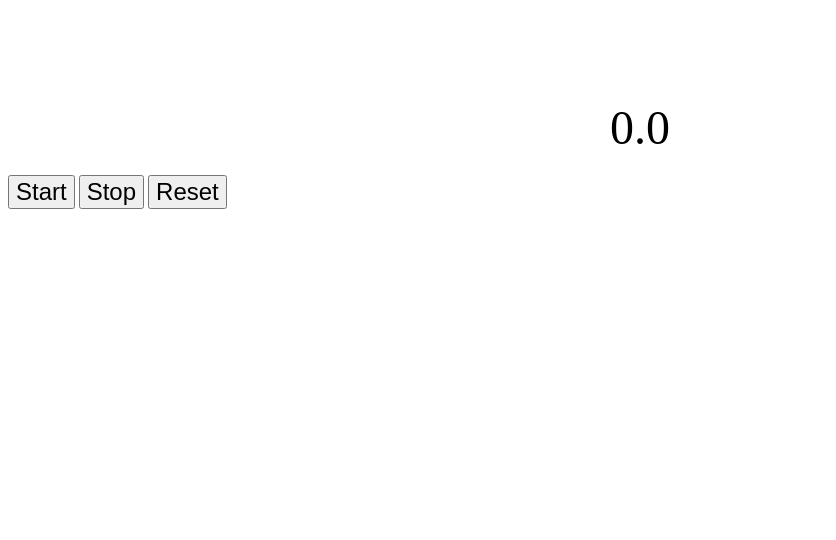
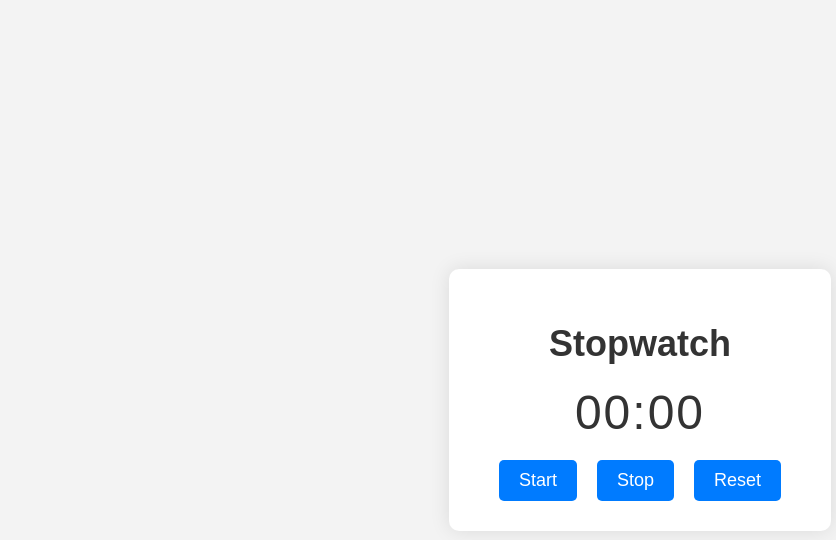
Before and after one commit to danielfilemon/Stopwatch, a plain HTML site: page index.html in a window 1280 px wide. Shown: the whole page, without its empty margins (0-836 px from the left). Drawn offline with Linux system fonts and the light colour scheme.

Commit message:
Update index.html

```diff
--- a/index.html
+++ b/index.html
@@ -1,52 +1,106 @@
 <!DOCTYPE html>
-<html>
+<html lang="en">
 <head>
+<meta charset="UTF-8">
+<meta name="viewport" content="width=device-width, initial-scale=1.0">
 <title>Stopwatch</title>
 <style>
-        .stopwatch {
+  body {
+    font-family: Arial, sans-serif;
+    background-color: #f3f3f3;
+    display: flex;
+    justify-content: center;
+    align-items: center;
+    height: 100vh;
+    margin: 0;
+  }
+  .container {
+    text-align: center;
+    background: #fff;
+    padding: 30px 50px;
+    border-radius: 10px;
+    box-shadow: 0 0 20px rgba(0, 0, 0, 0.1);
+  }
+  h1 {
+    color: #333;
+    margin-bottom: 20px;
+    font-size: 36px;
+  }
+  #stopwatch {
     font-size: 48px;
-            text-align: center;
-            margin-top: 100px;
+    color: #333;
+    margin-bottom: 20px;
+    letter-spacing: 2px;
+  }
+  .btn-container {
+    display: flex;
+    justify-content: center;
+    gap: 20px;
+    margin-top: 20px;
   }
   .btn {
-            font-size: 24px;
-            margin-top: 20px;
+    padding: 10px 20px;
+    font-size: 18px;
+    background-color: #007bff;
+    color: #fff;
+    border: none;
+    border-radius: 5px;
+    cursor: pointer;
+    transition: background-color 0.3s, transform 0.2s;
+  }
+  .btn:hover {
+    background-color: #0056b3;
+    transform: scale(1.05);
+  }
+  .btn:active {
+    background-color: #004080;
   }
 </style>
 </head>
 <body>
-    <div class="stopwatch" id="stopwatch">0.0</div>
-    <button class="btn" onclick="startStopwatch()">Start</button>
-    <button class="btn" onclick="stopStopwatch()">Stop</button>
-    <button class="btn" onclick="resetStopwatch()">Reset</button>
+
+<div class="container">
+  <h1>Stopwatch</h1>
+  <div id="stopwatch">00:00</div>
+  <div class="btn-container">
+    <button id="startBtn" class="btn" onclick="startStopwatch()">Start</button>
+    <button id="stopBtn" class="btn" onclick="stopStopwatch()">Stop</button>
+    <button id="resetBtn" class="btn" onclick="resetStopwatch()">Reset</button>
+  </div>
+</div>
 
 <script>
-        var stopwatch;
-        var time = 0;
-        var running = false;
+let startTime;
+let stopwatchRunning = false;
+let stopwatch;
 
 function startStopwatch() {
-            if (!running) {
-                running = true;
-                stopwatch = setInterval(function() {
-                    time += 0.1;
-                    document.getElementById("stopwatch").textContent = time.toFixed(1);
-                }, 100);
+  if (!stopwatchRunning) {
+    startTime = Date.now();
+    stopwatch = setInterval(updateStopwatch, 1000);
+    stopwatchRunning = true;
   }
 }
 
 function stopStopwatch() {
-            if (running) {
-                running = false;
   clearInterval(stopwatch);
-            }
+  stopwatchRunning = false;
 }
 
 function resetStopwatch() {
-            stopStopwatch();
-            time = 0;
-            document.getElementById("stopwatch").textContent = time.toFixed(1);
+  clearInterval(stopwatch);
+  document.getElementById('stopwatch').innerText = '00:00';
+  stopwatchRunning = false;
+}
+
+function updateStopwatch() {
+  const currentTime = Date.now();
+  const elapsed = currentTime - startTime;
+  const minutes = Math.floor(elapsed / 60000);
+  const seconds = Math.floor((elapsed % 60000) / 1000);
+  document.getElementById('stopwatch').innerText = `${minutes < 10 ? '0' : ''}${minutes}:${seconds < 10 ? '0' : ''}${seconds}`;
 }
 </script>
+
 </body>
 </html>
```
Lines whose indentation alone changed are shown as unchanged.
